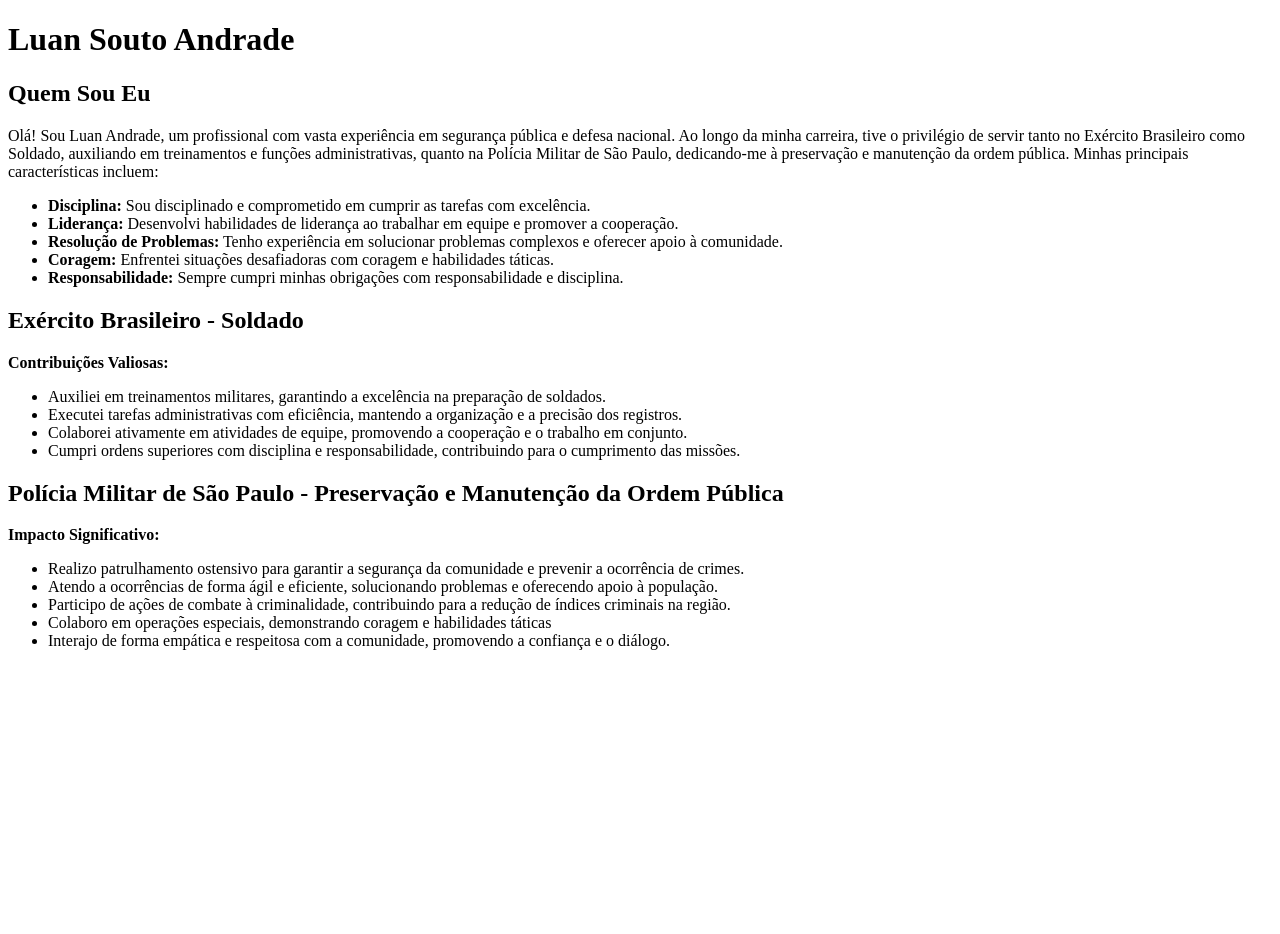
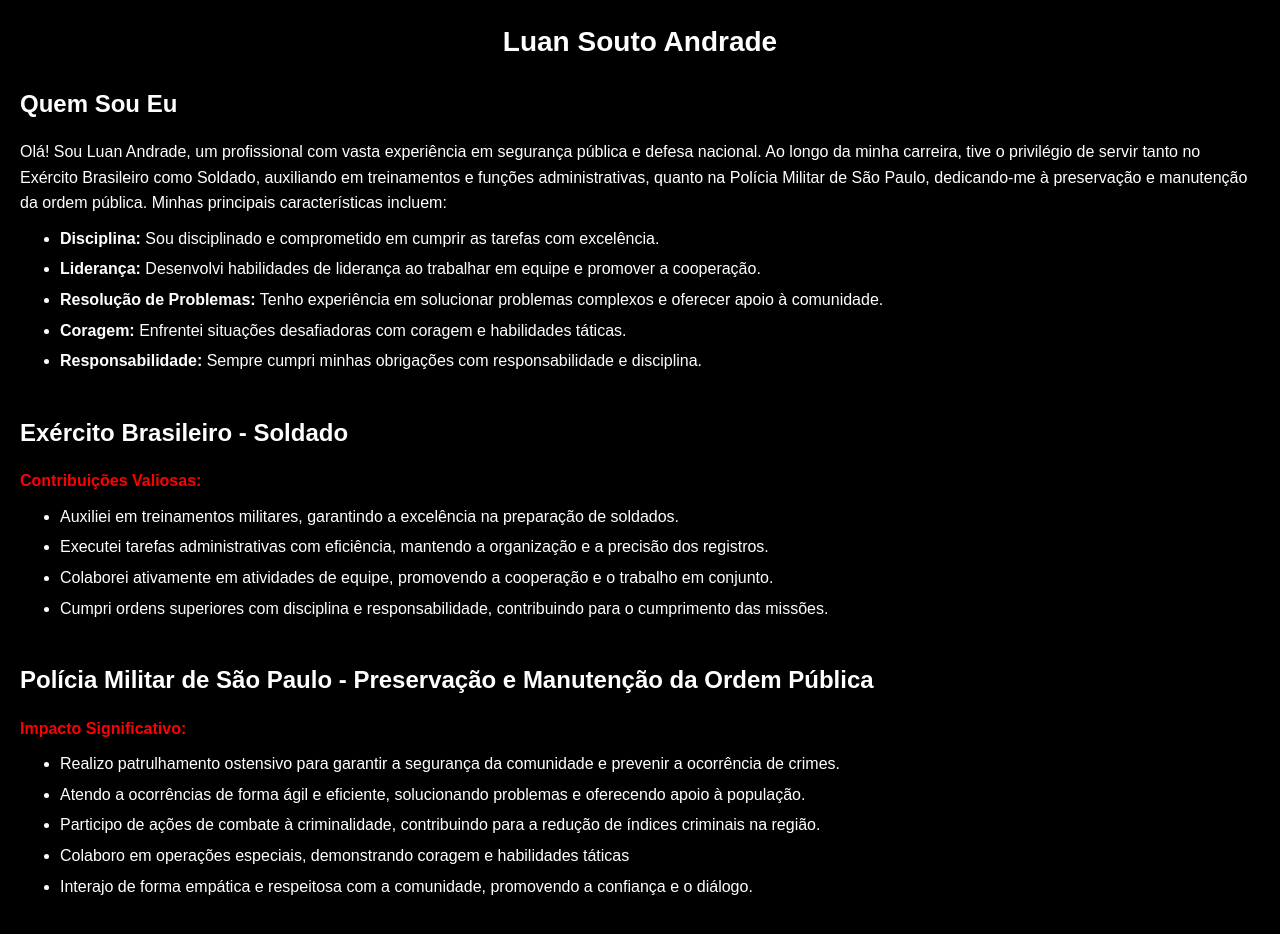
Before and after one commit to LaisaCCAndrade/Portfolio-Luan, a plain HTML site: page index.html in a window 1280 px wide. Before the commit the page ends 800 px from the top, so only its background shows below. Drawn offline with Linux system fonts and the light colour scheme.

Commit message:
Portfolio Luan

```diff
--- a/index.html
+++ b/index.html
@@ -3,7 +3,48 @@
   <head>
     <title>Portfólio | Luan Souto Andrade</title>
     <style>
-      /* Estilos CSS */
+      body {
+        font-family: Arial, sans-serif;
+        background-color: black;
+        margin: 20px;
+        padding: 0;
+        line-height: 1.6;
+      }
+
+      h1 {
+        font-size: 28px;
+        text-align: center;
+        color: #fff;
+      }
+
+      h2 {
+        font-size: 24px;
+        margin-bottom: 10px;
+        color: #fff;
+      }
+
+      p {
+        margin-bottom: 10px;
+        color: #fff;
+      }
+
+      ul {
+        margin-top: 0;
+        margin-bottom: 10px;
+      }
+
+      li {
+        margin-bottom: 5px;
+        color: #fff;
+      }
+
+      .highlight {
+        color: #ff0000;
+      }
+
+      .section {
+        margin-bottom: 40px;
+      }
     </style>
   </head>
   <body>
```
Also changed, not shown: 1 other file.
